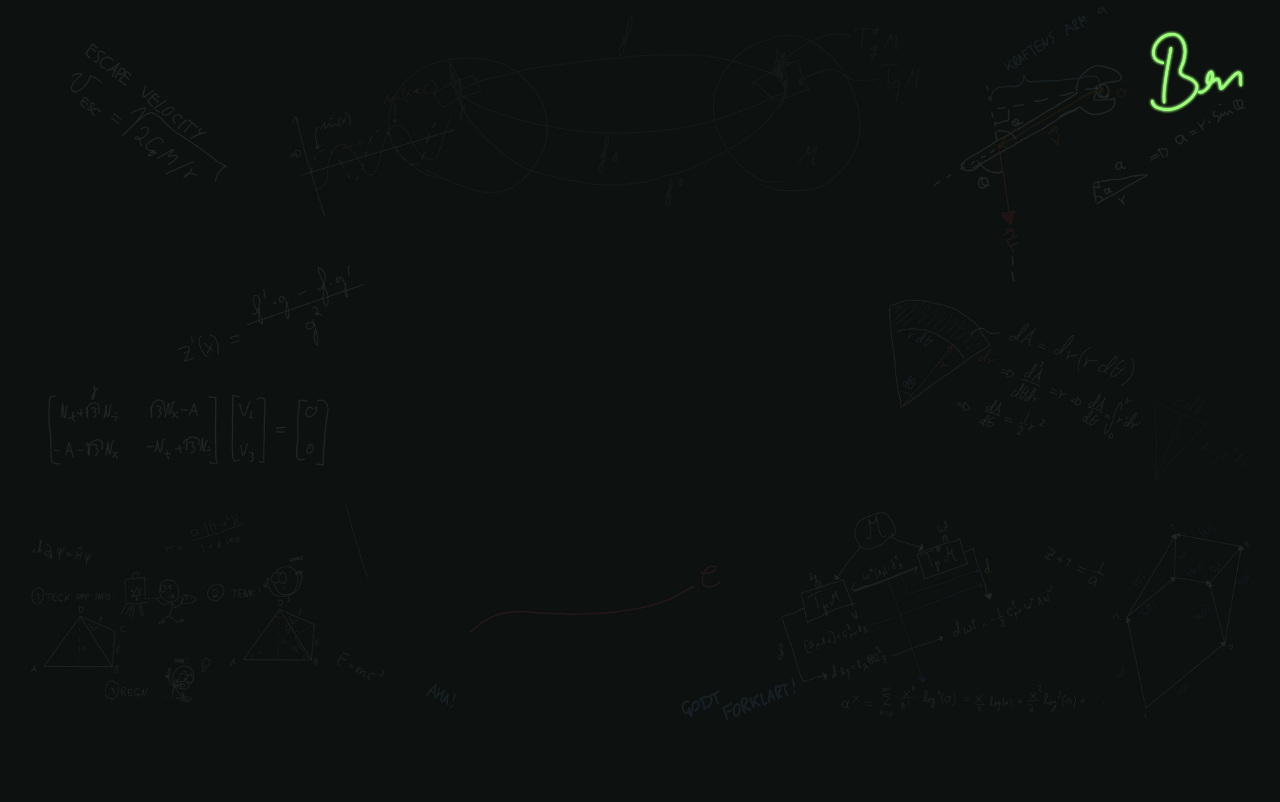
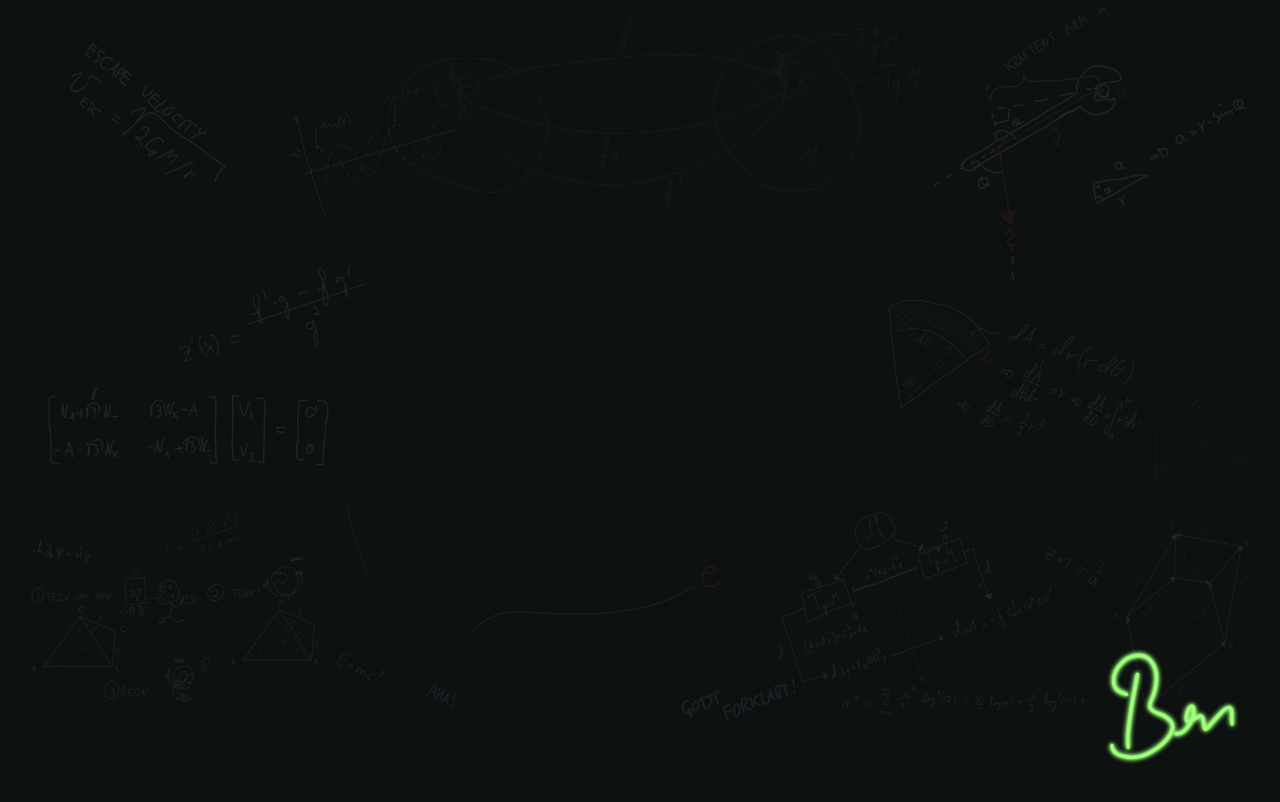
Before and after one commit to Realfagsambassaden/videoer, a website: page pde/1-hva-er-en-pde/anim.html in a window 1280 px wide. Shown: the top 802 px of the page. Drawn offline with Linux system fonts and the light colour scheme.

Commit message:
Vannmerket (Ben) større, nederst til høyre
Co-Authored-By: Claude Opus 5.5 <noreply@anthropic.com>
Claude-Session: https://claude.ai/code/session_01AG264w92gA6VbNbZjhAhPL

```diff
--- a/pde/1-hva-er-en-pde/anim.html
+++ b/pde/1-hva-er-en-pde/anim.html
@@ -7,7 +7,7 @@
 @font-face{font-family:Mont;font-weight:900;src:url(../../_verktoy/Montserrat-Black.ttf)}
 html,body{margin:0;width:1920px;height:1080px;overflow:hidden;background:#0d1110}
 #bg{position:absolute;inset:0;background:url(../../_verktoy/tavle-bakgrunn.webp) center/cover;opacity:.09}
-#logo{position:absolute;right:26px;top:22px;height:100px}
+#logo{position:absolute;right:30px;bottom:26px;height:135px}
 #fh{position:absolute;left:760px;top:930px;height:70px;opacity:0}
 canvas{position:absolute;left:0;top:0}
 #sone{position:absolute;left:1300px;top:420px;width:620px;height:660px;border:4px dashed #f19c2c;box-sizing:border-box;display:none}
```
Also changed, not shown: pde/1-hva-er-en-pde/anim.mal.html (+1 -1 lines), pde/2-tre-typer/anim.mal.html (+1 -1 lines), pde/3-rand-og-initialbetingelser/anim.mal.html (+1 -1 lines), 1 other file.
